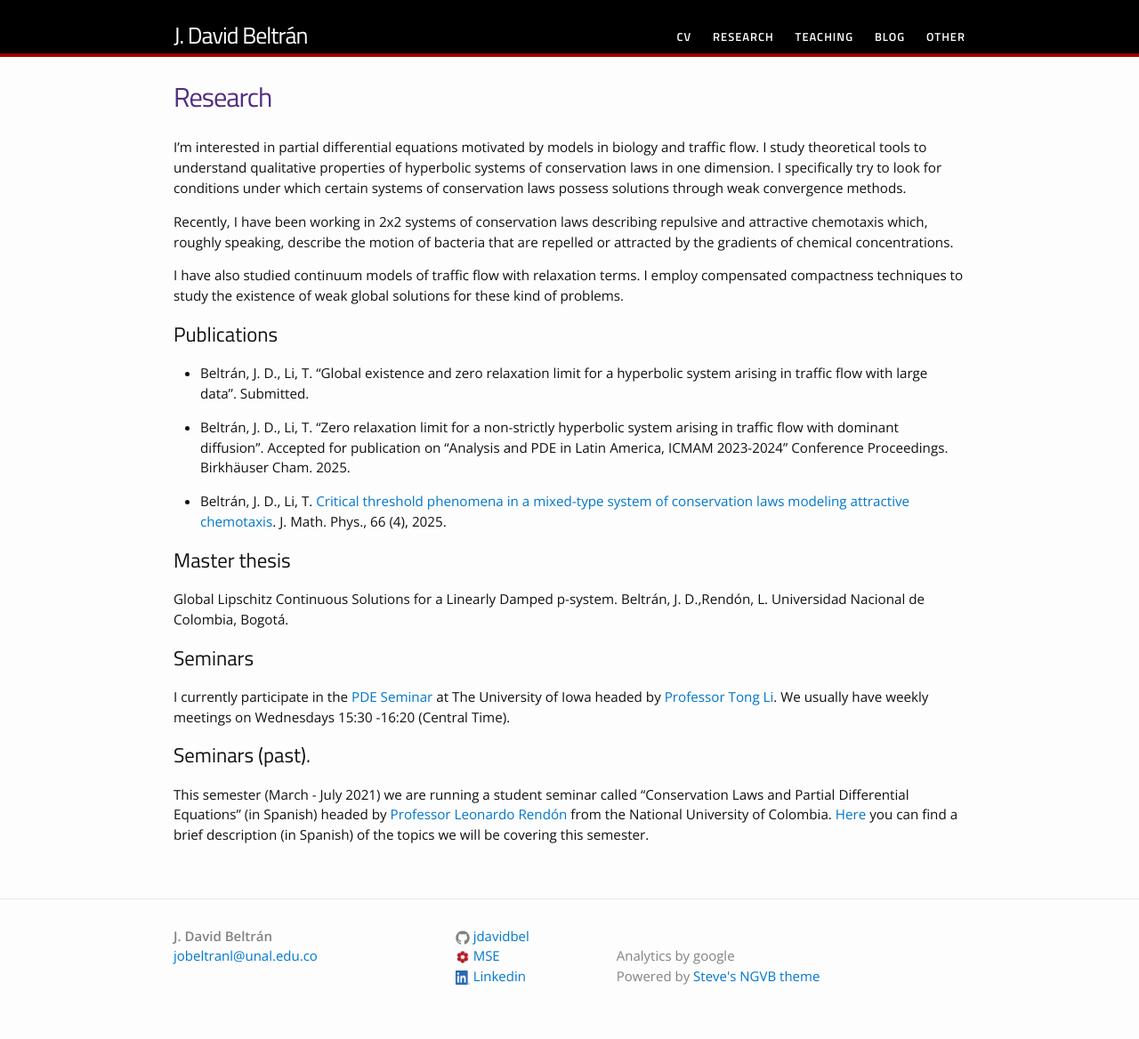
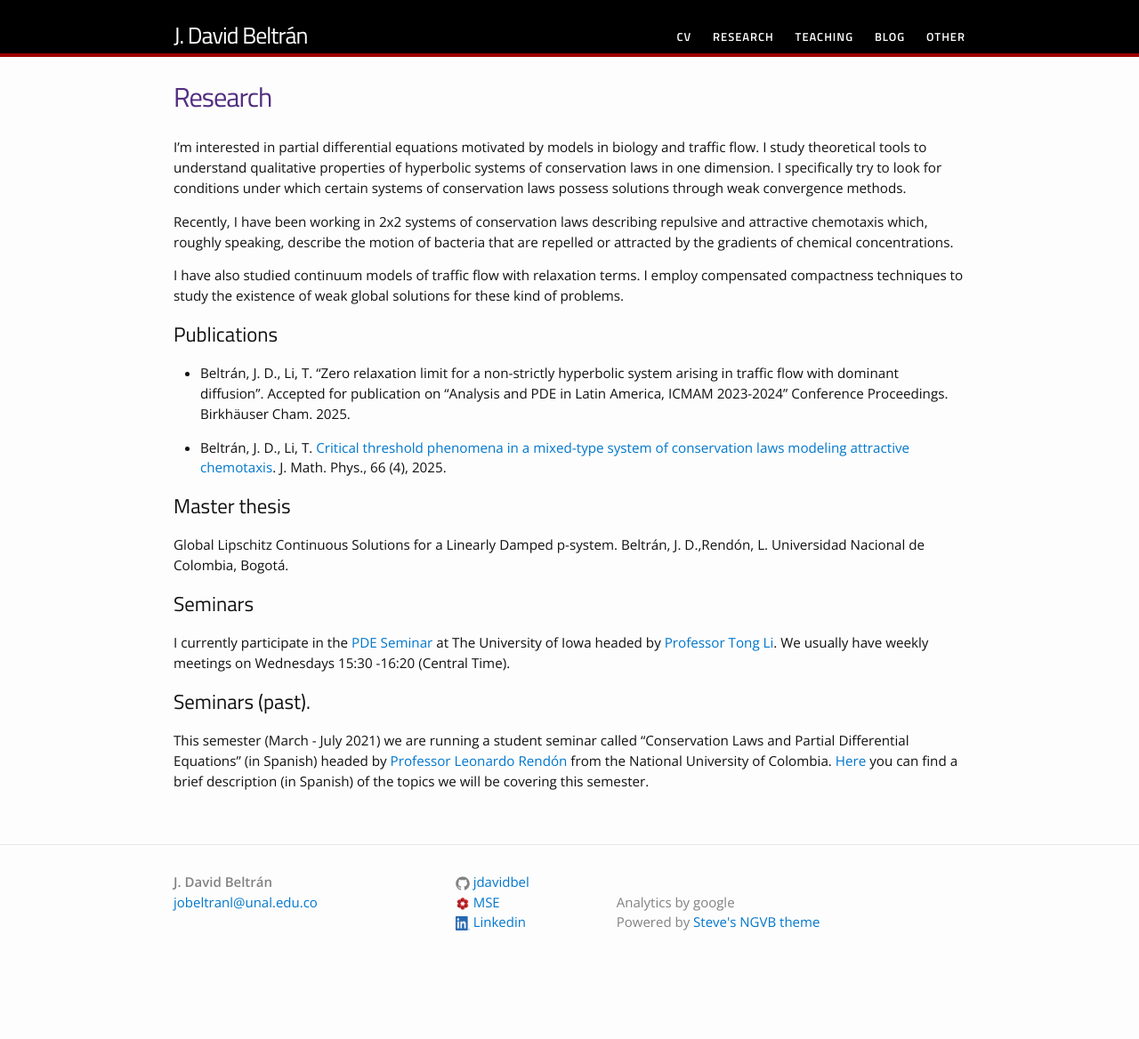
Before and after one commit to jdavidbel/jdavidbel.github.io, a Jekyll site: the page built from research.md, in a window 1280 px wide. Shown: the whole page at 89% size. Built offline with Jekyll 4.4.1, drawn with Linux system fonts in a browser that asks for light colours; after the commit the page ends 1108 px from its top, so only the background shows below that.

Commit message:
Paper was rejected
:(

```diff
--- a/research.md
+++ b/research.md
@@ -41,8 +41,6 @@ I have also studied continuum models of traffic flow with relaxation terms. I em
 
 ## Publications
 
-- Beltrán, J. D., Li, T. "Global existence and zero relaxation limit for a hyperbolic system arising in traffic flow with large data". Submitted.
-
 - Beltrán, J. D., Li, T. "Zero relaxation limit for a non-strictly hyperbolic system arising in traffic flow with dominant diffusion". Accepted for publication on "Analysis and PDE in Latin America, ICMAM 2023-2024" Conference Proceedings. Birkhäuser Cham. 2025.
 
 - Beltrán, J. D., Li, T. [Critical threshold phenomena in a mixed-type system of conservation laws modeling attractive chemotaxis](https://pubs.aip.org/aip/jmp/article/66/4/041510/3344141/Critical-threshold-phenomena-in-a-mixed-type). J. Math. Phys., 66 (4), 2025.
```
